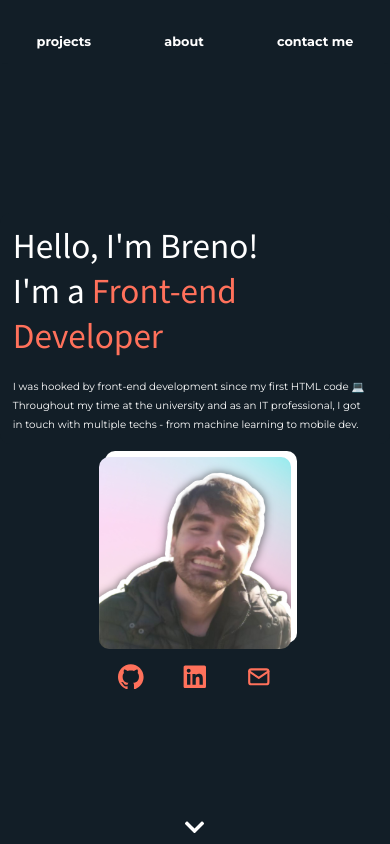
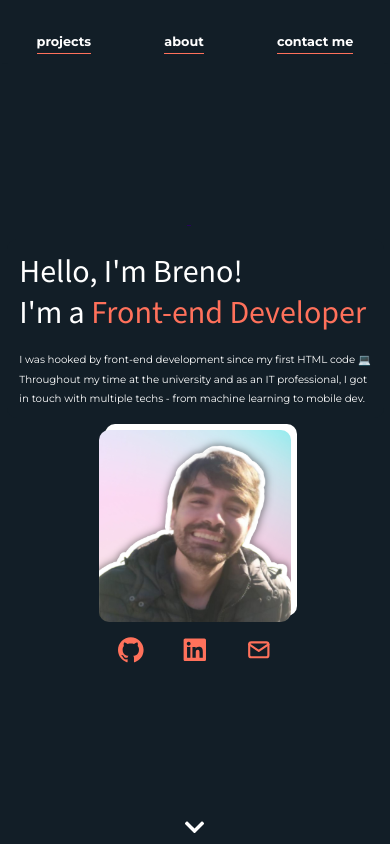
Before and after one commit to BrenoFischer/portfolio, a React (Create React App) app: page / in a window 390 px wide. Shown: the top 844 px of the page. Built offline with nearby package versions, Linux system fonts and the light colour scheme.

Commit message:
fixes for more responsive layout

```diff
--- a/src/components/description/description.styles.scss
+++ b/src/components/description/description.styles.scss
@@ -44,6 +44,10 @@ $appear-bubble-5-delay: calc($appear-bubble-duration + $appear-bubble-4-delay +
     margin-top: 15rem;
 
     @include respond(tablet) {
+        margin-top: 5rem;
+    }
+
+    @include respond(tablet-port) {
         flex-direction: column;
         margin-top: 0;
         align-items: center;
@@ -63,6 +67,14 @@ $appear-bubble-5-delay: calc($appear-bubble-duration + $appear-bubble-4-delay +
             font-size: 5.5rem;
             font-weight: 400;
 
+            @include respond(tablet-port) {
+                font-size: 4rem;
+            }
+
+            @include respond(phone) {
+                font-size: 5rem;
+            }
+
             span {
                 color: $primary-color;
             }
@@ -71,6 +83,15 @@ $appear-bubble-5-delay: calc($appear-bubble-duration + $appear-bubble-4-delay +
         &-paragraph {
             font-size: 1.6rem;
             margin-top: 1rem;
+
+            @include respond(tablet-port) {
+                font-size: 1.4rem;
+            }
+
+            @include respond(phone) {
+                font-size: 1.6rem;
+            }
+
         }
     }
 
@@ -80,6 +101,16 @@ $appear-bubble-5-delay: calc($appear-bubble-duration + $appear-bubble-4-delay +
 
         border-radius: 10px;
         animation: moveObjectFromRight .7s;
+
+        @include respond(tablet-port) {
+            width: 25rem;
+            height: 25rem;
+        }
+
+        @include respond(phone) {
+            width: 30rem;
+            height: 30rem;
+        }
     }
 
     &__photo-box {
@@ -103,6 +134,17 @@ $appear-bubble-5-delay: calc($appear-bubble-duration + $appear-bubble-4-delay +
             left: 1rem;
             z-index: -3;
             animation: moveObjectFromFarRight .9s;
+
+            @include respond(tablet-port) {
+                width: 25rem;
+                height: 25rem;
+            }
+
+            @include respond(phone) {
+                width: 30rem;
+                height: 30rem;
+            }
+
         }
 
         &-bubble {
@@ -155,7 +197,6 @@ $appear-bubble-5-delay: calc($appear-bubble-duration + $appear-bubble-4-delay +
         margin-top: 2rem;
         display: flex;
         justify-content: space-around;
-
     }
 }
 
--- a/src/components/next-section/next-section.styles.scss
+++ b/src/components/next-section/next-section.styles.scss
@@ -1,4 +1,5 @@
 @import "./src/sass/__variables.scss";
+@import "./src/sass/__mixins.scss";
 
 .next-section {
     display: flex;
@@ -19,10 +20,18 @@
 
     &:hover &__title {
         opacity: 1;
+
+        @include respond(tablet-port) {
+            opacity: 0;
+        }
     }
 
     &:hover &__title-secondary {
         opacity: 1;
+
+        @include respond(tablet-port) {
+            opacity: 0;
+        }
     }
 
     &__title-secondary {
--- a/src/routes/navigation/navigation.styles.scss
+++ b/src/routes/navigation/navigation.styles.scss
@@ -1,4 +1,5 @@
 @import "./src/sass/__variables.scss";
+@import "./src/sass/__mixins.scss";
 
 .nav {
     height: $nav-height;
@@ -32,6 +33,12 @@
             background-color: rgb(255, 113, 91);
             height: 0.3rem;
             transition: all .3s;
+
+            @include respond(tablet) {
+                opacity: 1;
+                width: 100%;
+                height: 0.2rem;
+            }
         }
 
         &:hover &-border {
--- a/src/sass/__mixins.scss
+++ b/src/sass/__mixins.scss
@@ -5,6 +5,7 @@
 /*
 0 - 600px: Phone
 600 - 1200px: Tablet
+600 - 800: tablet-port
 1200 - 1800px: desktop
 1800px+: big desktop
 */
@@ -13,6 +14,7 @@
 /* breakpoint args
 - phone: string
 - tablet: string
+- tablet-port: string
 - big: string
 */
 @mixin respond($breakpoint) {
@@ -20,9 +22,14 @@
         @media (max-width: 37.5em) { @content };
     }
 
+    @if $breakpoint == tablet-port {
+        @media (max-width: 50em) { @content };
+    }
+
     @if $breakpoint == tablet {
         @media (max-width: 75em) { @content };
     }
+
 
     @if $breakpoint == big {
         @media (min-width: 112.5em) { @content };
```
